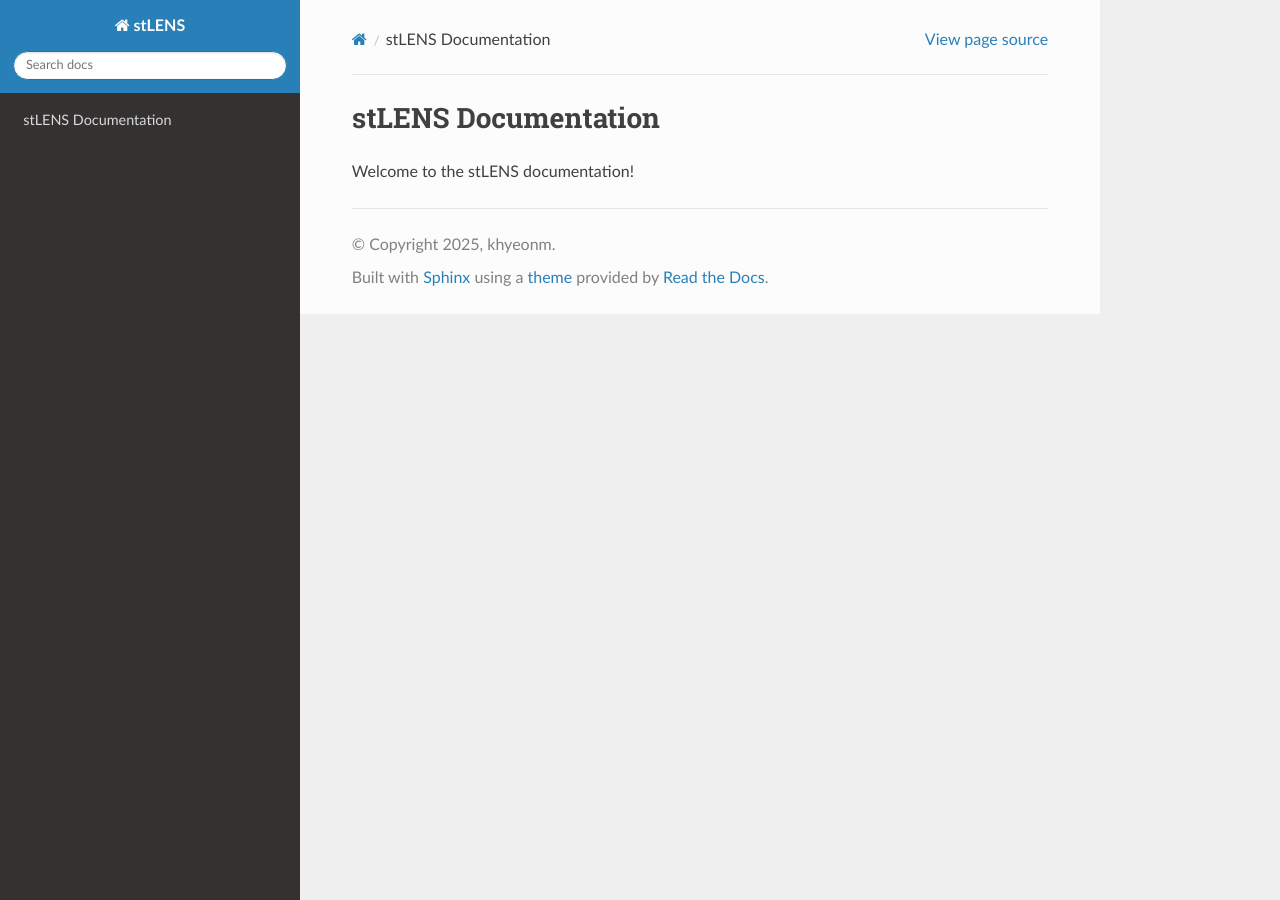
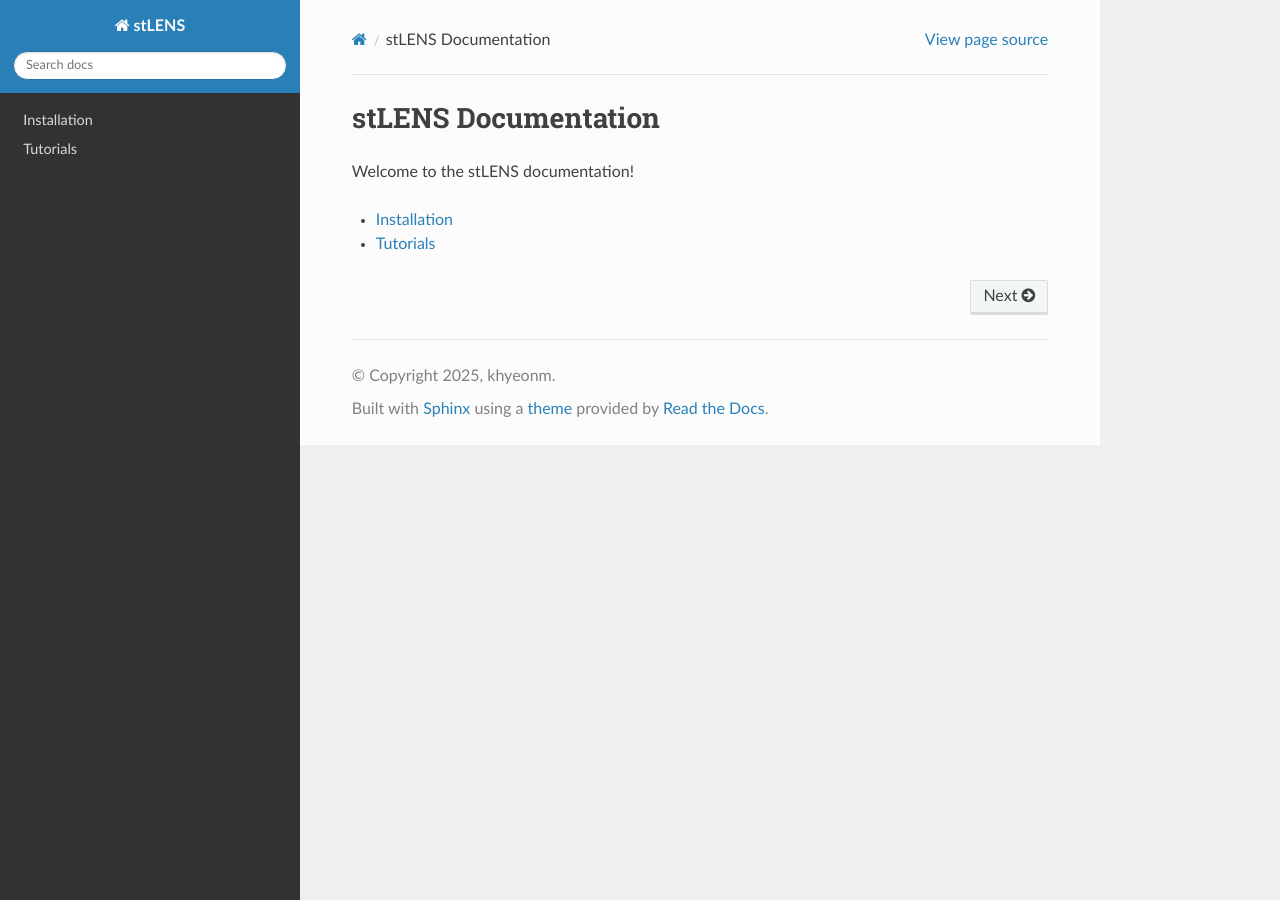
Before and after one commit to pnucolab/stLENS, a Sphinx documentation site: the page built from docs/source/index.md, in a window 1280 px wide. Built offline with Sphinx 7.4.7 and the Read the Docs theme 3.1.0, drawn with Linux system fonts in a browser that asks for light colours; pages that are not in the unit, such as notebooks, are missing from menus.

Commit message:
docs: change visibility

````diff
--- a/docs/source/index.md
+++ b/docs/source/index.md
@@ -2,10 +2,7 @@
 
 Welcome to the stLENS documentation!
 
-```{include} README.md
-
 ```{toctree}
-:hidden: true
 :maxdepth: 1
 
 installation
````
